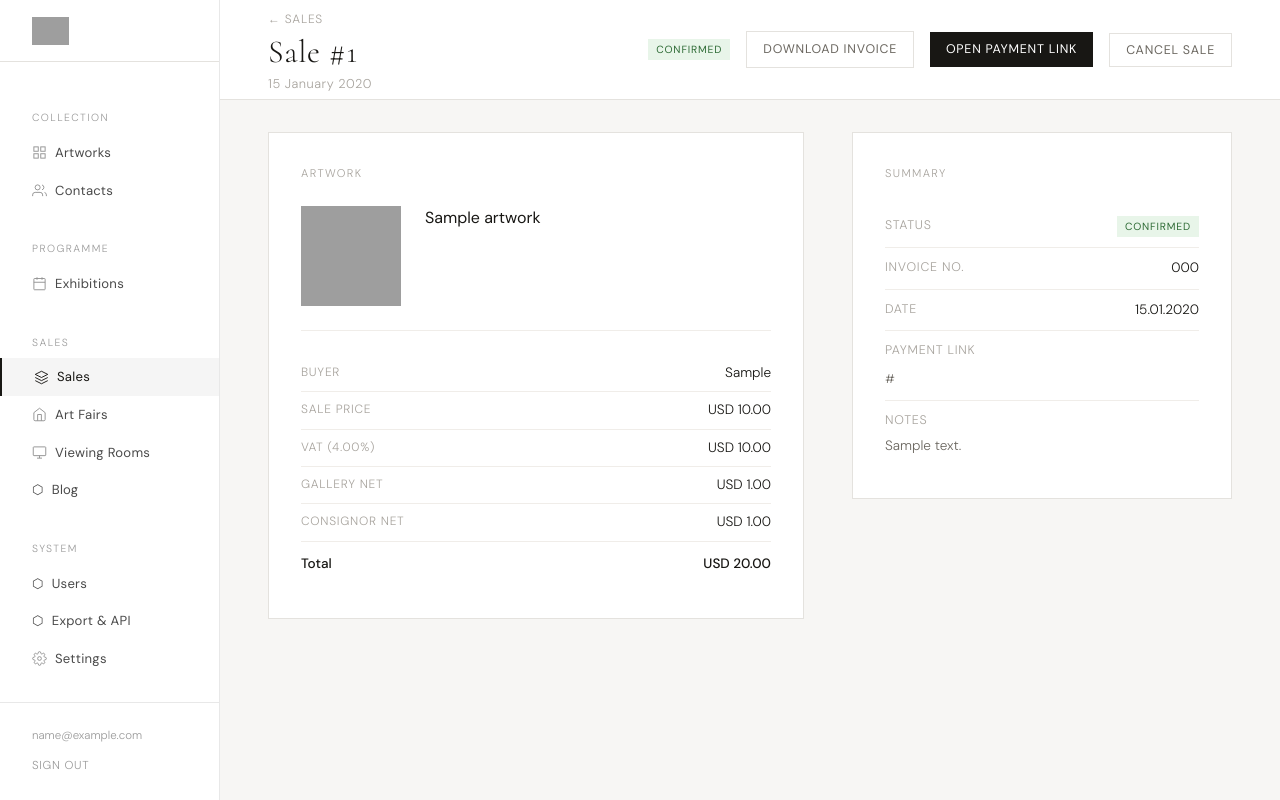
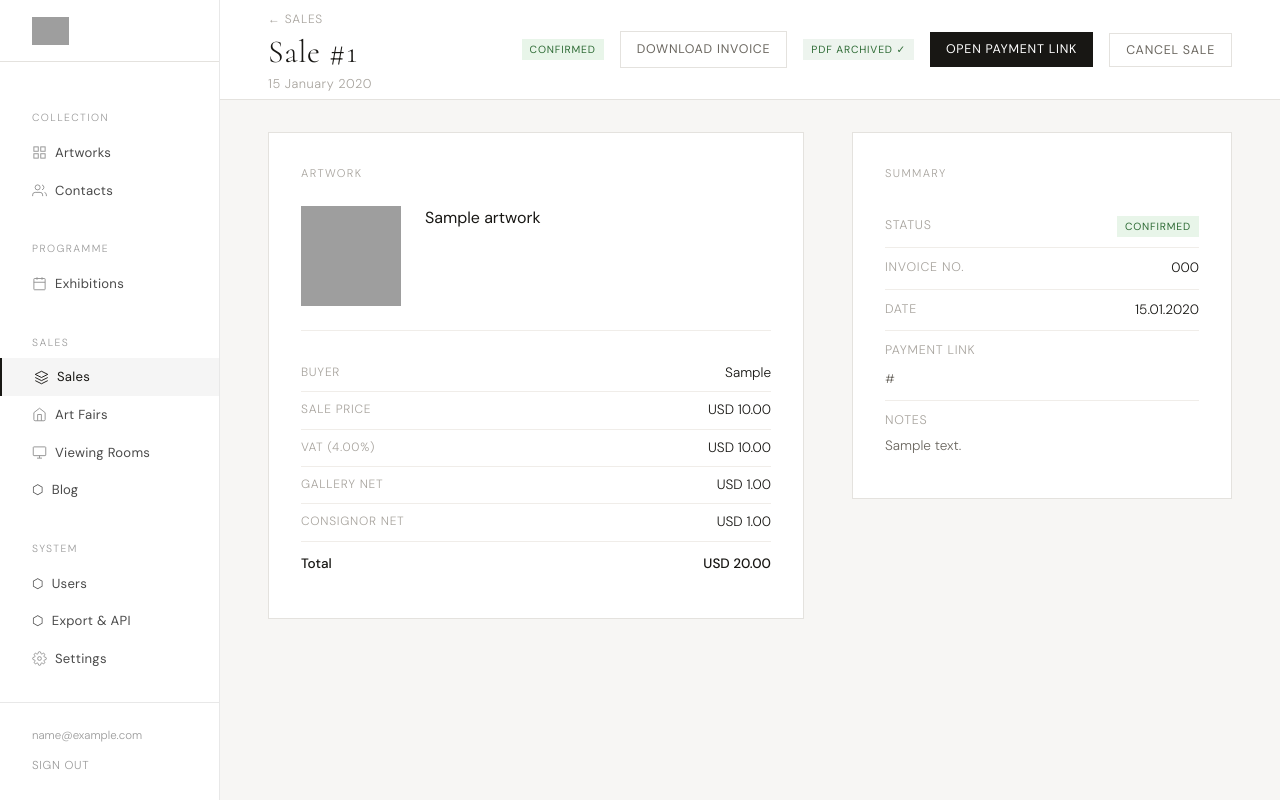
Before and after one commit to artnode41/main, a Flask app: page /admin/sales/1 in a window 1280 px wide. Run offline with Flask 3, Linux system fonts and the light colour scheme; a user stored in the database is signed in; tables that the repository leaves empty hold one stand-in row (values such as "Sample post"); some libraries are stand-ins or nearby versions; grey boxes are pictures that could not be loaded.

Commit message:
Archive all invoice PDFs to Garage (10yr standard / 30yr margin per Art. 958f OR / Art. 24a MWSTG)

```diff
--- a/app/blueprints/sales/routes.py
+++ b/app/blueprints/sales/routes.py
@@ -205,8 +205,8 @@ def invoice(id):
     pdf_bytes = HTML(string=html_content).write_pdf()
     filename = f"invoice_{sale.invoice_number or sale.id}.pdf"
 
-    # Archive to Garage on first generation for margin-taxed sales (Art. 24a / 30-year retention)
-    if line.tax_method == "margin" and not sale.invoice_pdf_path:
+    # Archive to Garage on first generation (Art. 958f OR: 10yr standard, Art. 24a/revCPTO: 30yr margin)
+    if not sale.invoice_pdf_path:
         try:
             object_name = f"invoices/{current_user.tenant_id}/{sale.id}/{filename}"
             current_app.upload_to_minio(pdf_bytes, object_name, "application/pdf")
--- a/app/templates/sales/detail.html
+++ b/app/templates/sales/detail.html
@@ -21,9 +21,9 @@
     <a href="{{ url_for('sales.margin_report', id=sale.id) }}" class="btn btn-secondary" style="margin-left:8px;">
       Margin Report (ESTV)
     </a>
+    {% endif %}
     {% if sale.invoice_pdf_path %}
-    <span class="badge badge-available" style="margin-left:8px;font-size:0.65rem;" title="Invoice archived to Garage for 30-year retention">PDF Archived ✓</span>
-    {% endif %}
+    <span class="badge badge-available" style="margin-left:8px;font-size:0.65rem;" title="Invoice archived to Garage ({{ '30-year' if sale.vat_scheme == 'margin' else '10-year' }} retention)">PDF Archived ✓</span>
     {% endif %}
     {% endif %}
 
```
